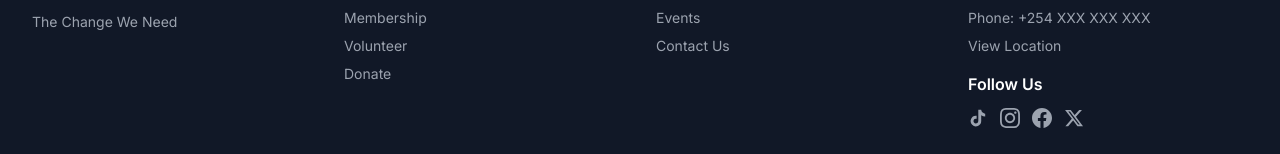
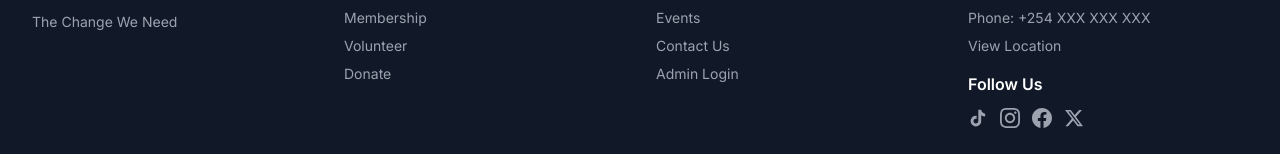
Before and after one commit to pmkenyasystems/pm_webapp, a Next.js app: page / in a window 1280 px wide. Shown: the part 1576-1730 px from the top of the page. Built offline with nearby package versions, Linux system fonts and the light colour scheme.

Commit message:
admin links

```diff
--- a/components/layout/Footer.tsx
+++ b/components/layout/Footer.tsx
@@ -54,6 +54,11 @@ export default function Footer() {
               <li>
                 <Link href="/contact" className="text-gray-400 hover:text-white transition">
                   Contact Us
+                </Link>
+              </li>
+              <li>
+                <Link href="/admin/login" className="text-gray-400 hover:text-white transition">
+                  Admin Login
                 </Link>
               </li>
             </ul>
```
